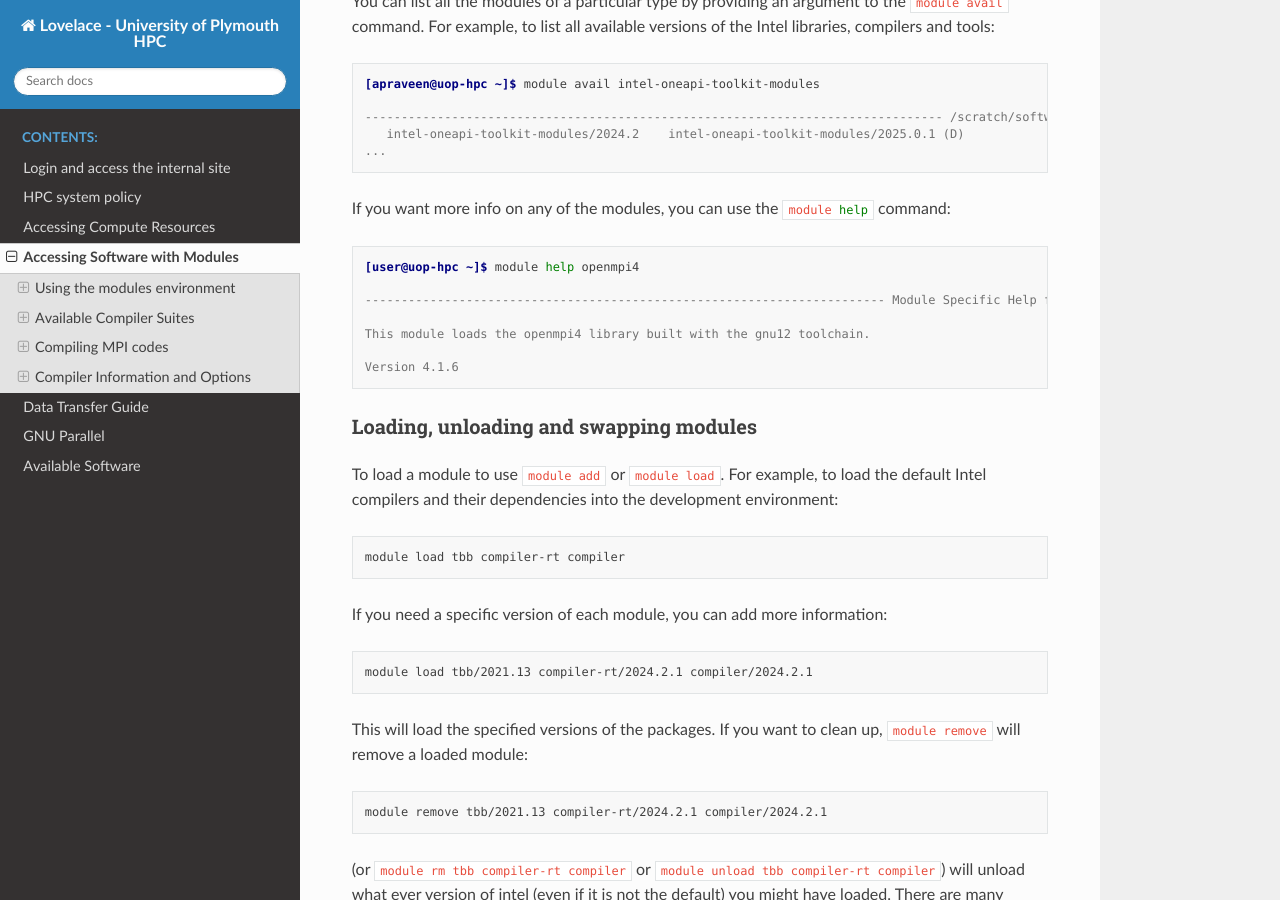
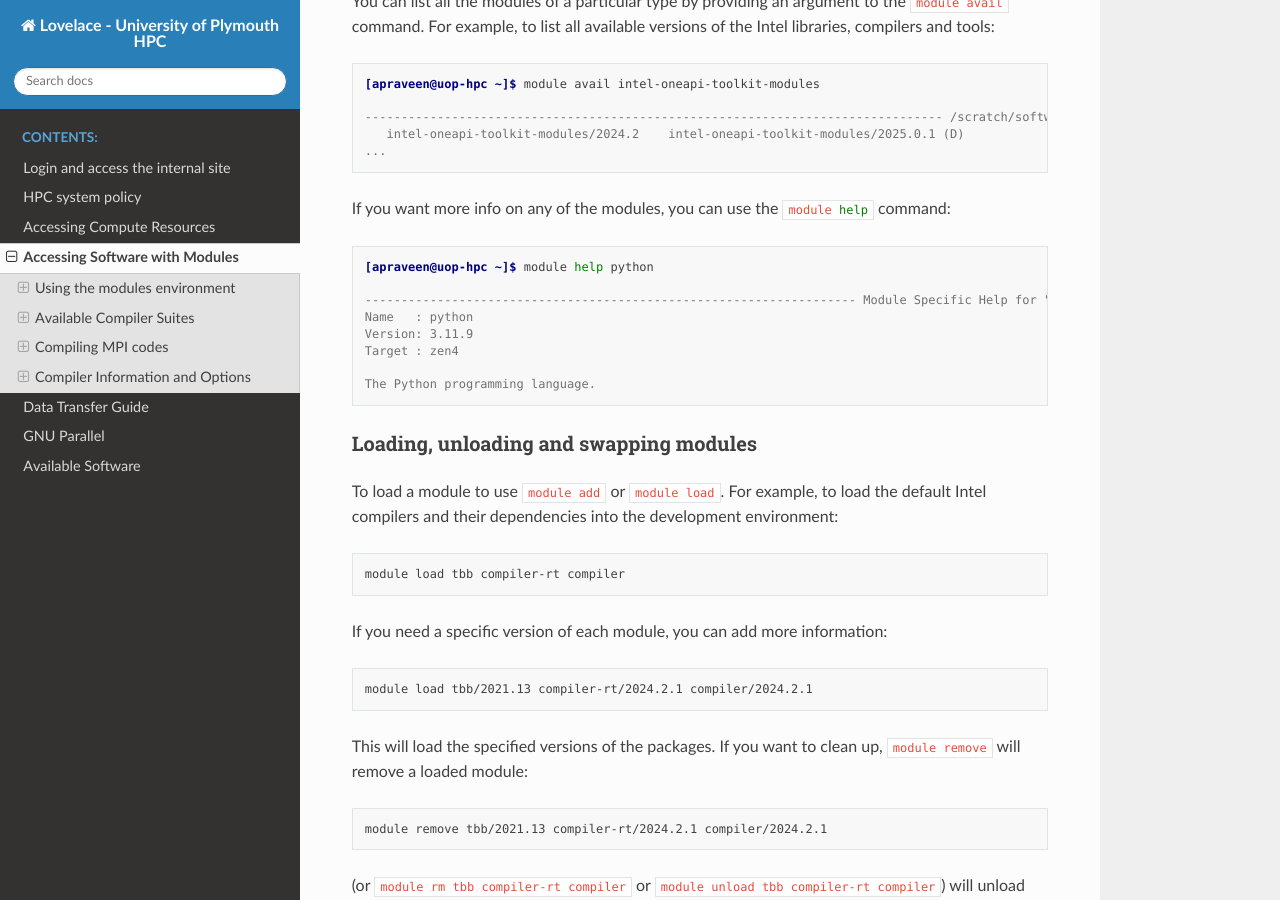
Before and after one commit to AbhinavPraveen/UoP-HPC-Docs, a Sphinx documentation site: the page built from source/user-guide/modules.rst, in a window 1280 px wide and 900 px high, scrolled down 1837 px. Built offline with Sphinx 7.4.7 and the Read the Docs theme 3.1.0, drawn with Linux system fonts in a browser that asks for light colours.

Commit message:
Update module help example

```diff
--- a/source/user-guide/modules.rst
+++ b/source/user-guide/modules.rst
@@ -108,14 +108,14 @@ If you want more info on any of the modules, you can use the :bash:`module help`
 
 .. code-block:: console
 
-   [user@uop-hpc ~]$ module help openmpi4
+   [apraveen@uop-hpc ~]$ module help python
 
-   ------------------------------------------------------------------------ Module Specific Help for "openmpi4/4.1.6" ------------------------------------------------------------------------
+   -------------------------------------------------------------------- Module Specific Help for "python/3.11.9-spkc57n" ---------------------------------------------------------------------
+   Name   : python
+   Version: 3.11.9
+   Target : zen4
 
-   This module loads the openmpi4 library built with the gnu12 toolchain.
-
-   Version 4.1.6
-
+   The Python programming language.
 
 Loading, unloading and swapping modules
 ~~~~~~~~~~~~~~~~~~~~~~~~~~~~~~~~~~~~~~~
```
